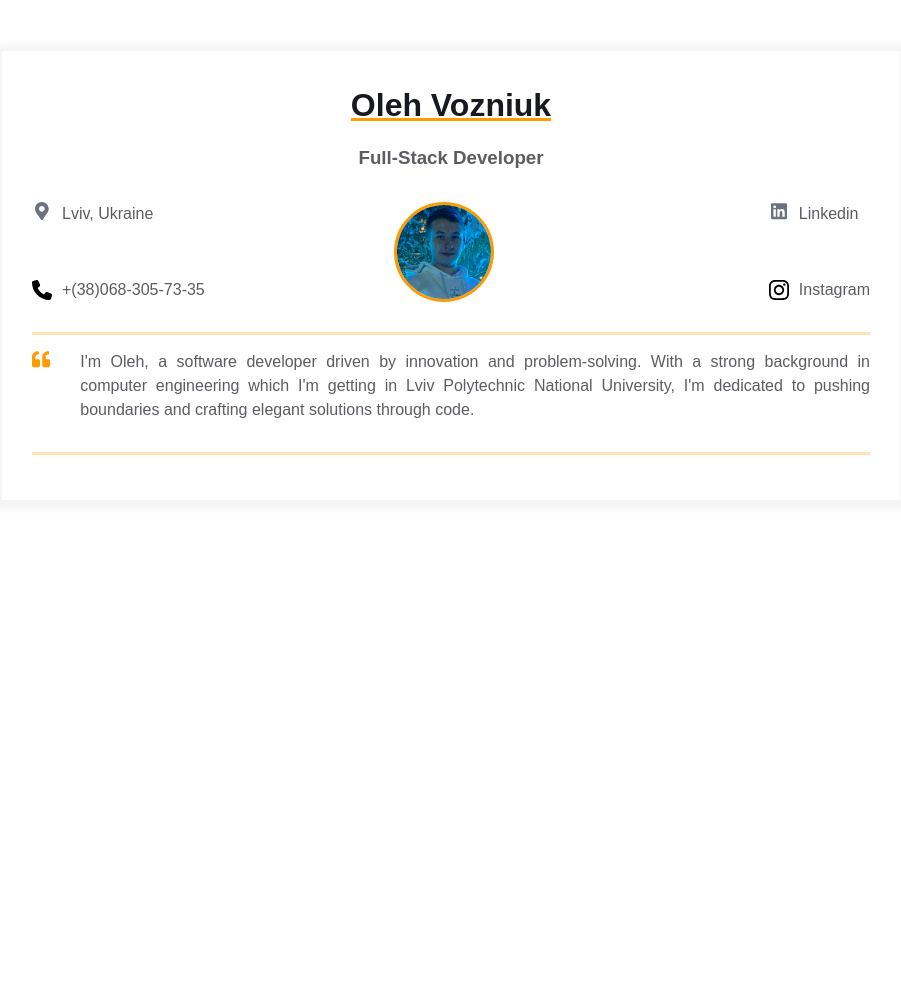
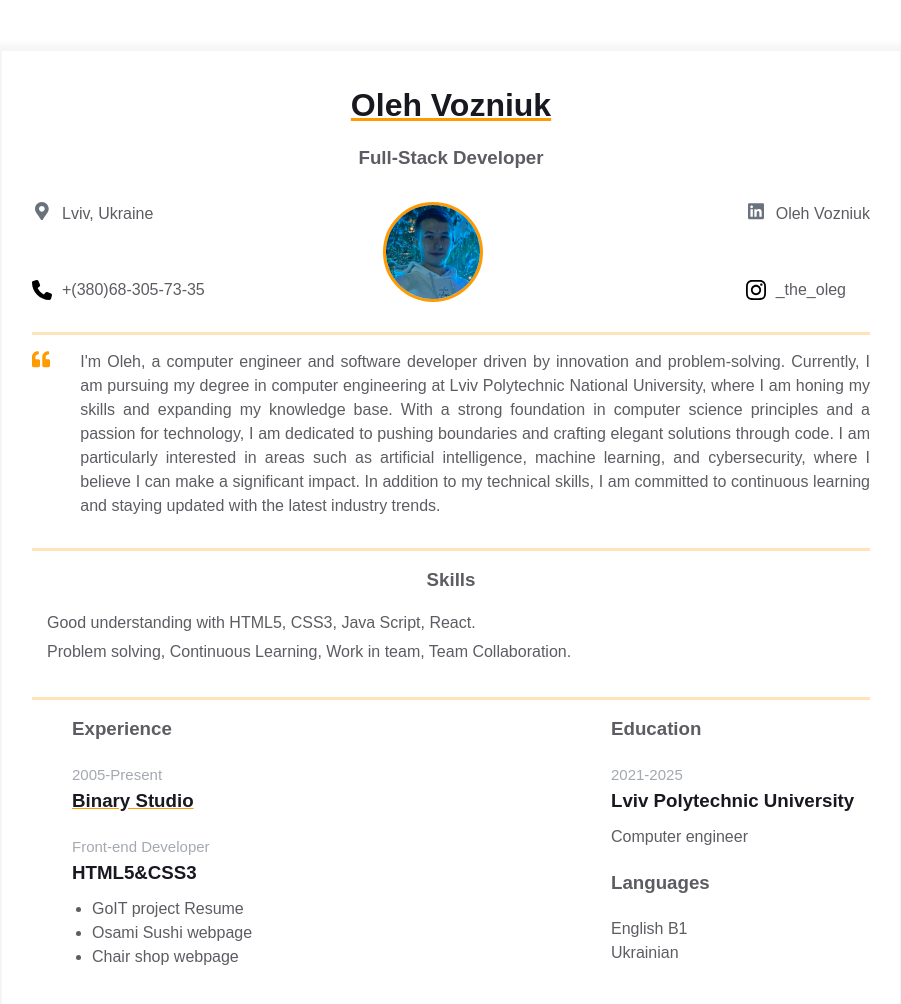
Before and after one commit to OlehVozniuk/homepage, a plain HTML site: page index.html in a window 1280 px wide. Shown: the whole page, without its empty margins (189-1090 px from the left). Before the commit the page ends 800 px from the top, so only its background shows below. Drawn offline with Linux system fonts and the light colour scheme.

Commit message:
additionaly content

```diff
--- a/index.html
+++ b/index.html
@@ -45,7 +45,7 @@
                       />
                     </svg>
                   </div>
-                  <span>+(38)068-305-73-35</span>
+                  <span>+(380)68-305-73-35</span>
                 </a>
               </div>
 
@@ -80,9 +80,9 @@
                       ></path>
                     </svg>
                   </div>
-                  <span>Linkedin</span>
+                  <span>Oleh Vozniuk</span>
                 </a>
-                <a href="" rel="author" class="contact-info__item">
+                <a href="https://www.instagram.com/_the_oleg/" rel="author" class="contact-info__item">
                   <div class="contact-info__item-icon-wrapper">
                     <svg
                       xmlns="http://www.w3.org/2000/svg"
@@ -94,7 +94,7 @@
                       />
                     </svg>
                   </div>
-                  <span>Instagram</span>
+                  <span>_the_oleg</span>
                 </a>
               </div>
             </div>
@@ -121,12 +121,77 @@
                 </svg>
               </div>
               <p class="intro_text">
-                I'm Oleh, a software developer driven by innovation and
-                problem-solving. With a strong background in computer
-                engineering which I'm getting in Lviv Polytechnic National
-                University, I'm dedicated to pushing boundaries and crafting
-                elegant solutions through code.
+                I'm Oleh, a computer engineer and software developer driven by innovation and
+                 problem-solving. Currently, I am pursuing my degree in computer engineering
+                  at Lviv Polytechnic National University, where I am honing my skills and
+                   expanding my knowledge base. With a strong foundation in computer science
+                   principles and a passion for technology, I am dedicated to pushing
+                   boundaries and crafting elegant solutions through code.
+                 I am particularly interested in areas such as artificial intelligence,
+                 machine learning, and cybersecurity, where I believe I can make a significant
+                  impact. In addition to my technical skills, I am committed to continuous
+                  learning and staying updated with the latest industry trends.
               </p>
+            </div>
+          </div>
+        </div>
+        <div class="container">
+          <div class="resume__block">
+            <div class="skills">
+              <h3 class="skills__header">Skills</h3>
+              <p class="skills__text">
+                Good understanding with HTML5, CSS3, Java Script, React.
+                <p class="skills__text"> Problem solving, Continuous Learning, Work in team, Team Collaboration.</p>
+              </p>
+            </div>
+          </div>
+        </div>
+        <div class="container-grid">
+          <div>
+            <h3 class="experiences__header">Experience</h3>
+            <div class="experiences__company">
+              <div class="experiences__company-header">
+                <span class="experiences__company-header-durability"
+                  >2005-Present</span
+                >
+                <h3 class="experiences__company-header-name">Binary Studio</h3>
+              </div>
+
+              <div class="experiences__company-project">
+                <span class="experiences__company-project-role"
+                  >Front-end Developer</span
+                >
+                <h3 class="experiences__company-project-name">
+                  HTML5&CSS3
+                </h3>
+                <ul class="experiences__company-project-responsibilities">
+                  <li>GoIT project Resume</li>
+                  <li>Osami Sushi webpage</li>
+                  <li>Chair shop webpage</li>
+                </ul>
+              </div>
+            </div>
+          </div>
+          <div>
+            <div class="additional-info__education">
+              <h3 class="additional-info__education-header">Education</h3>
+              <div class="additional-info__education-university">
+                <span class="additional-info__education-university-durability"
+                  >2021-2025</span
+                >
+                <h3 class="additional-info__education-university-speciality">
+                  Lviv Polytechnic University
+                </h3>
+                <p class="additional-info__education-university-name">
+                  Computer engineer
+                </p>
+              </div>
+            </div>
+
+            <div class="additional-info__languages">
+              <h3 class="additional-info__languages-header">Languages</h3>
+              <p class="additional-info__languages-item">English B1</p>
+              <p class="additional-info__languages-item">Ukrainian</p>
             </div>
           </div>
         </div>
--- a/style.css
+++ b/style.css
@@ -167,6 +167,8 @@ body {
 .skills__text {
   color: var(--secondary-text-color);
   text-align: justify;
+  line-height: 1.8;
+  margin-left: 15px;
 }
 /* Experience and additional info styles */
 .experiences {
@@ -196,7 +198,6 @@ body {
 }
 
 .experiences__company-project {
-  margin-left: 15px;
   margin-bottom: 25px;
 }
 
@@ -262,3 +263,9 @@ body {
 .additional-info__languages-item {
   color: var(--secondary-text-color);
 }
+.container-grid {
+  display: grid;
+  grid-template-columns: 1fr 1fr;
+  margin-left: 70px;
+  gap: 250px;
+}
```
